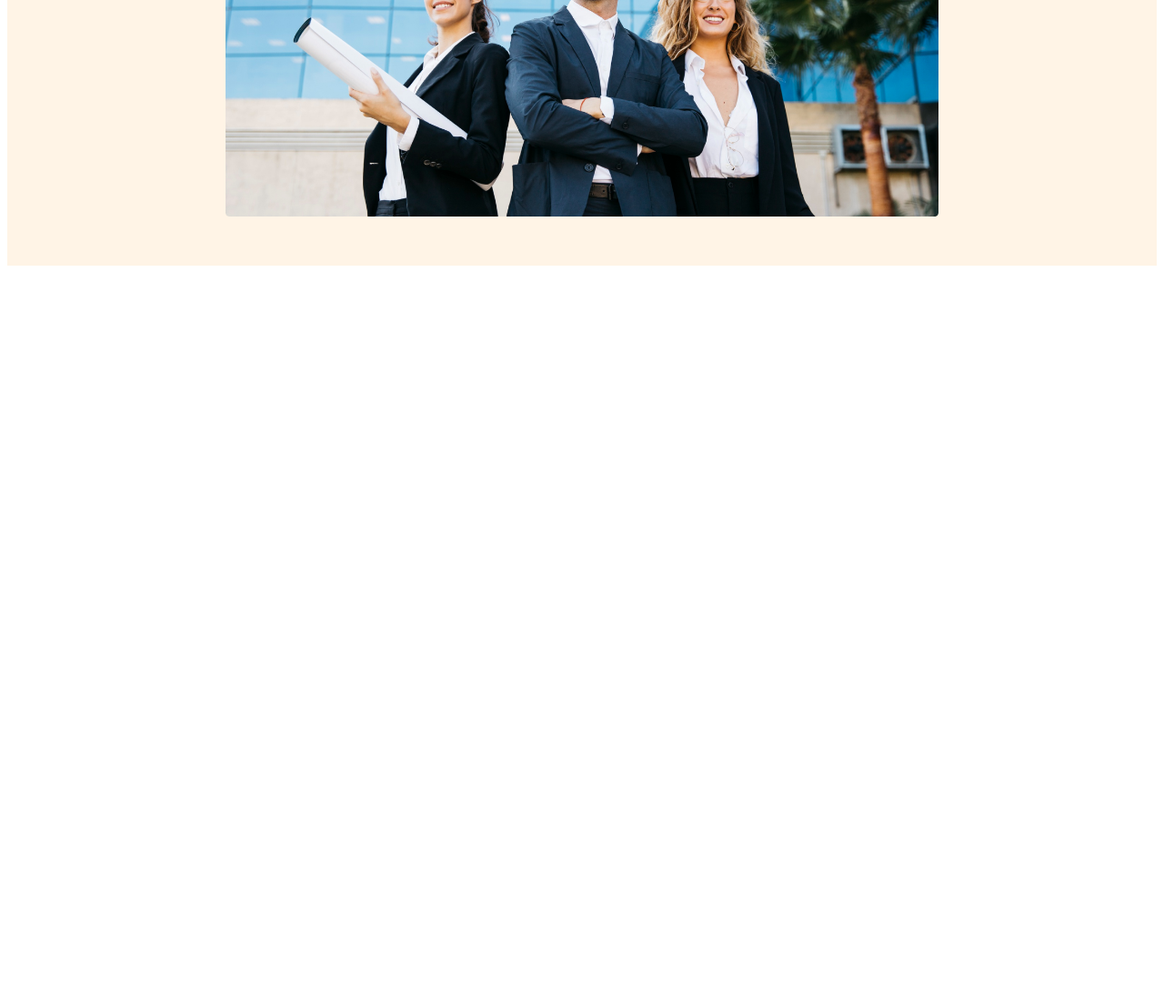
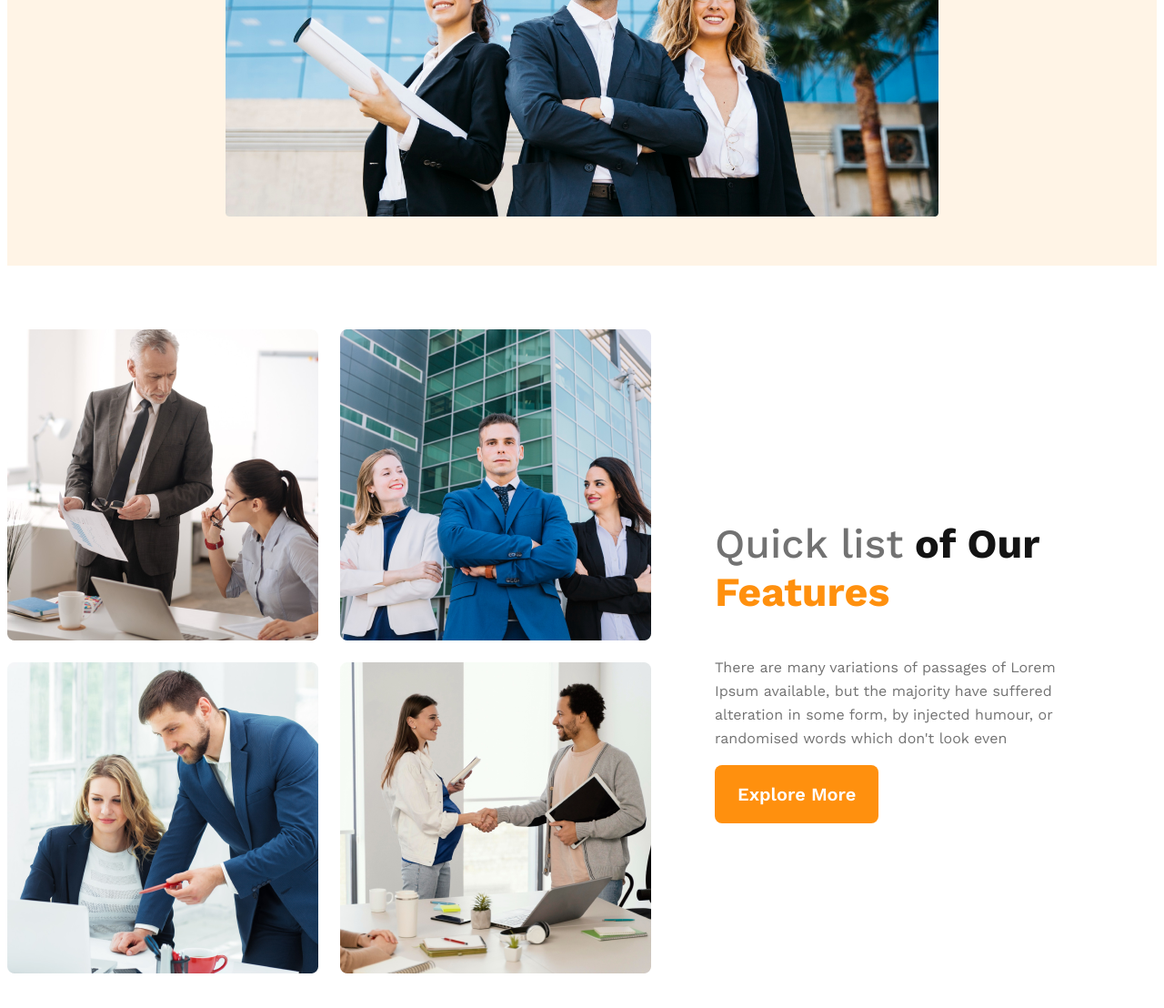
Before and after one commit to Faysal-Sohan/g3-architect-website, a plain HTML site: page index.html in a window 1280 px wide. Shown: the part 820-1928 px from the top of the page at 91% size. Before the commit the page ends 1120 px from the top, so only its background shows below. Drawn offline with nearby package versions, Linux system fonts and the light colour scheme.

Commit message:
added responsive team section

```diff
--- a/index.html
+++ b/index.html
@@ -7,6 +7,7 @@
     <title>G3 - Architects</title>
   </head>
   <body>
+    <!-- header start -->
     <header>
       <nav class="nav-title">
         <h3>G3 Architects</h3>
@@ -20,7 +21,7 @@
       <div class="banner">
         <div class="banner-content">
           <h1 class="banner-title">Brand New Group of Architects</h1>
-          <p class="banner-desc">
+          <p class="text-desc">
             There are many variations of passages of Lorem Ipsum available, but
             the majority have suffered alteration in some form, by injected
             humour, or randomised words which don't look even
@@ -30,5 +31,30 @@
         <img class="banner-img" src="images/banner.png" alt="" />
       </div>
     </header>
+    <!-- header end -->
+    <main>
+      <!-- feature section start -->
+      <section class="teams-container">
+        <div class="teams-image-container">
+          <img src="images/team1.png" alt="" />
+          <img src="images/team2.png" alt="" />
+          <img src="images/team3.png" alt="" />
+          <img src="images/team4.png" alt="" />
+        </div>
+        <div class="teams-content">
+          <h3 class="teams-title">
+            <span class="quick-list">Quick list</span>
+            <span class="of-our">of Our</span>
+            <span class="features">Features</span>
+          </h3>
+          <p class="text-desc">
+            There are many variations of passages of Lorem Ipsum available, but
+            the majority have suffered alteration in some form, by injected
+            humour, or randomised words which don't look even
+          </p>
+          <button class="btn-primary">Explore More</button>
+        </div>
+      </section>
+    </main>
   </body>
 </html>
--- a/styles/architect.css
+++ b/styles/architect.css
@@ -15,6 +15,13 @@
     font-size: 1.25rem;
     font-weight: 600;
     cursor: pointer;
+}
+
+.text-desc {
+    color: #727272;
+    font-size: 1rem;
+    font-weight: 400;
+    line-height: 26px;
 }
 
 /* header styles */
@@ -63,27 +70,75 @@ nav li a {
     font-weight: 700;
 }
 
-.banner-desc {
-    color: #727272;
-    font-size: 1rem;
-    font-weight: 400;
-    line-height: 26px;
-}
+
 
 .banner-img {
     margin-top: 20px;
     width: 100%;
 }
 
+
+/* main styles */
+
+main {
+    max-width: 1440px;
+    margin: 70px auto;
+}
+
+.teams-container {
+    display: flex;
+    align-items: center;
+}
+
+.teams-image-container {
+    display: grid;
+    grid-template-columns: repeat(2, 1fr);
+    gap: 1.5rem;
+}
+
+.teams-content {
+    padding-right: 70px;
+    padding-left: 70px;
+}
+
+.teams-title {
+    font-size: 2.8rem;
+}
+
+.quick-list {
+    color: #727272;
+    font-weight: 500;
+}
+
+.of-our {
+    color: #131313;
+    font-weight: 700;
+}
+
+.features {
+    color: #FF900E;
+    font-weight: 700;
+}
+
+
 /* responsive media queries */
-
 @media screen and (max-width:576px) {
     header {
         padding: 20px;
     }
 
-    nav {
+    nav,
+    nav>ul,
+    .teams-container {
         flex-direction: column;
+    }
+
+    .teams-image-container {
+        grid-template-columns: 1fr;
+    }
+
+    .teams-content {
+        padding: 20px;
     }
 }
 
@@ -92,7 +147,8 @@ nav li a {
         padding: 20px;
     }
 
-    nav {
+    nav,
+    .teams-container {
         flex-direction: column;
     }
 }
```
